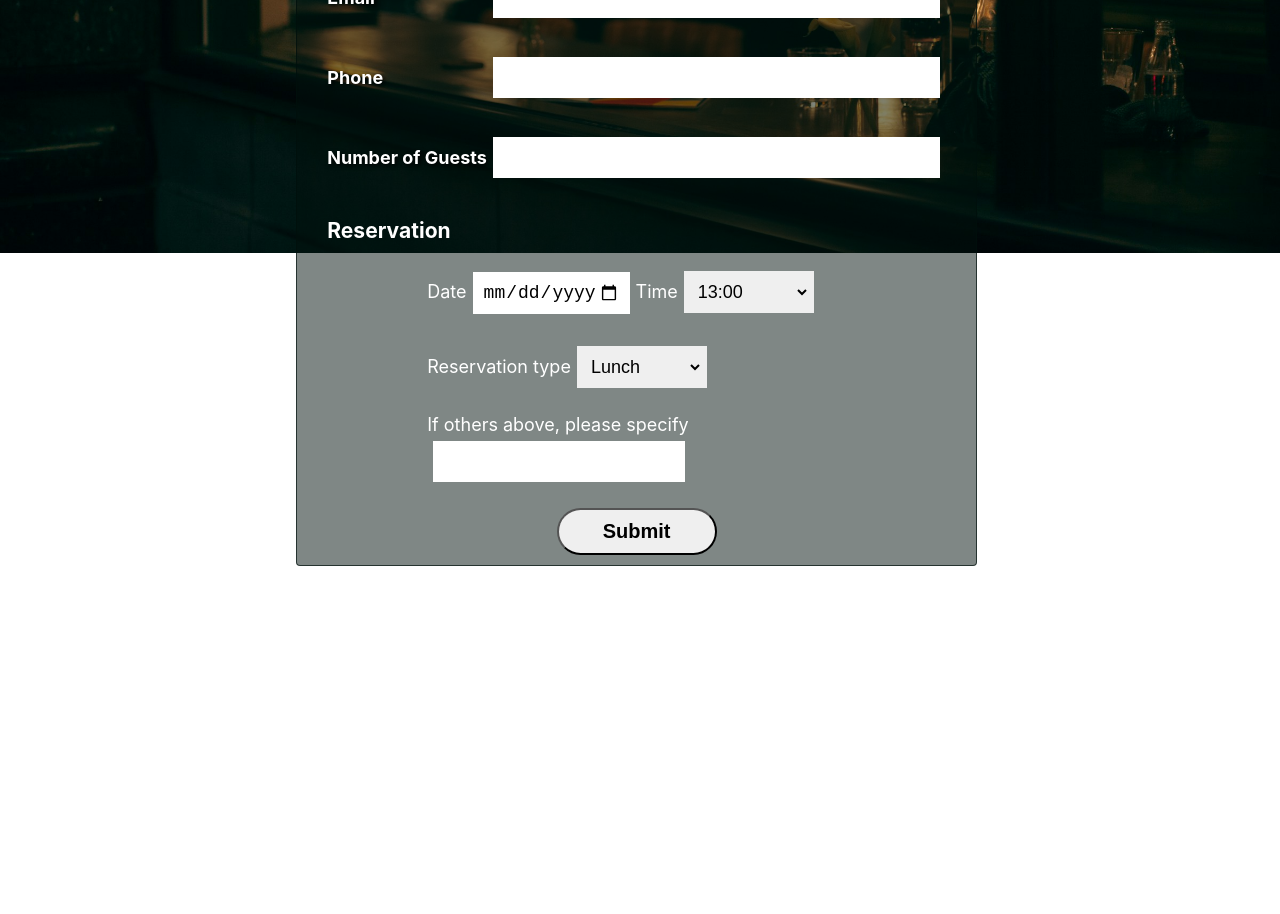
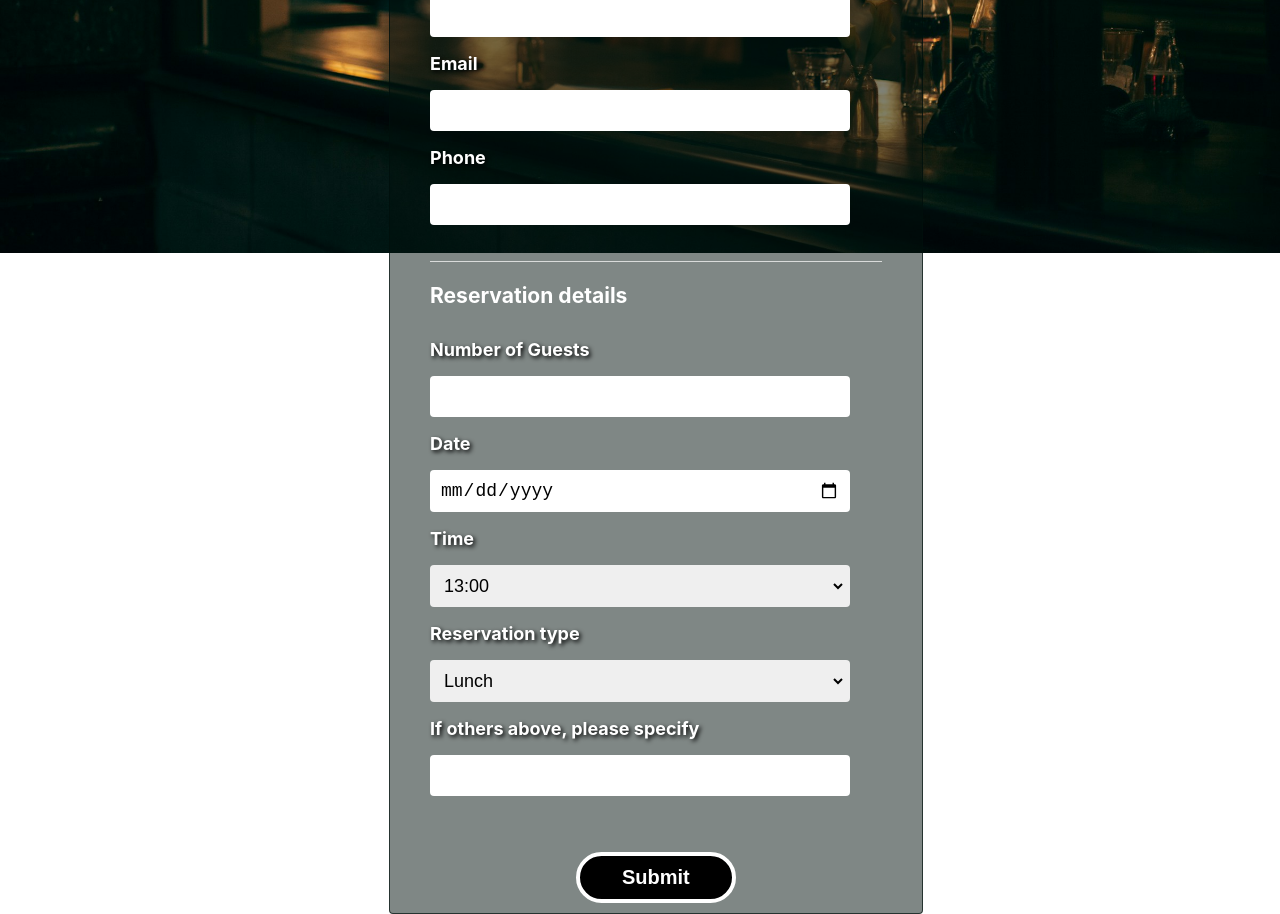
Before and after one commit to primasghar/Form, a React (Vite) app: page / in a window 1280 px wide. Shown: the part 600-1514 px from the top of the page. Before the commit the page ends 1166 px from the top, so only its background shows below. Built offline with nearby package versions, Linux system fonts and the light colour scheme.

Commit message:
Changed form layout grid to flex-box.

```diff
--- a/src/Form/Form.css
+++ b/src/Form/Form.css
@@ -7,19 +7,22 @@
     width: 90%;
     text-align: left;
     border-radius: 4px;
-    padding: 10px 30px;
+    padding: 10px 40px;
     border: 1px solid rgba(0,17,12, 0.7);
     background-color: rgba(0,17,12, 0.5);
 }
 
 
-.sectionOne{
-    display: grid;
-    align-items: center;
-    grid-template-columns: 160px 1fr;
-    grid-template-rows: repeat(5, 60px);
-    row-gap: 20px;
-    margin: 10px 0;
+.sectionOne, .sectionTwo, .sectionTwoInputs {
+    display: flex;
+    flex-direction: column;
+    gap:10px;
+}
+
+.sectionTwo {
+    margin-top: 30px;
+    margin-bottom: 30px;
+    border-top: 1px solid rgb(255,255,255, 0.7);
 }
 
 .mainHeading {
@@ -35,31 +38,30 @@
     text-shadow: 2px 2px 4px #000000;
 }
 
-.optionVal{
-    width: 130px;
-}
-
 input, .optionVal{
     font-size: 18px;
     font-weight: 500;
     border: 4px solid transparent;
+    border-radius: 4px;
     padding: 6px;
-    margin: 6px;
+    margin: 6px 0;
 }
 
-.reserveType, .reserveDateTime {
-    margin-left: 100px;
-    margin-bottom: 20px;
+input {
+    width: 400px;
+}
+.optionVal {
+    width: 420px;
 }
 
-.ifOthers {
-    margin-left: 100px;
-}
 .button {
+    color: inherit;
+    background-color:black;
     align-self: center;
     font-size: 20px;
     font-weight: 600;
     border-radius: 60px;
+    border: 4px solid white;
     padding: 10px 26px;
     width:160px;
     margin-top: 20px;
--- a/src/Form/Form.tsx
+++ b/src/Form/Form.tsx
@@ -4,7 +4,9 @@ const Form = () => {
     return (
         <div className="card">
             <h2 className="mainHeading">Reserve Table</h2>
+
             <form className="formContainer">
+                <h3 className="subHeading">Personal details </h3>
                 <section className="sectionOne">
                     <label htmlFor="firstname" className="label">First Name</label>
                     <input type="text" id="firstname"/>
@@ -17,18 +19,19 @@ const Form = () => {
 
                     <label htmlFor="phone" className="label">Phone</label>
                     <input type="number" id="phone"/>
+                </section>
+
+                <section className="sectionTwo">
+                    <h3 className="subHeading">Reservation details </h3>
+                    <div className="sectionTwoInputs">
 
                         <label htmlFor="totalGuests" className="label">Number of Guests</label>
                         <input type="text" id="totalGuests"/>
-                </section>
 
-                <section className="sectionTwo">
-                <h3 className="subHeading">Reservation </h3>
-                <div className=" reserveDateTime">
-                    <label htmlFor="date">Date</label>
+                        <label htmlFor="date" className="label">Date</label>
                         <input type="date" id="date" name="date" max="2024-12-31"/>
 
-                    <label htmlFor="time">Time</label>
+                        <label htmlFor="time" className="label">Time</label>
                         <select className="optionVal" name="time" id="time">
                             <option value="13:00" className="optionVal">13:00</option>
                             <option value="15:00" className="optionVal">15:00</option>
@@ -36,9 +39,8 @@ const Form = () => {
                             <option value="21:00" className="optionVal">21:00</option>
                             <option value="23:00" className="optionVal">23:00</option>
                         </select>
-                </div>
-                <div className="reserveType">
-                    <label htmlFor="type">Reservation type</label>
+
+                        <label htmlFor="type" className="label">Reservation type</label>
                         <select className="optionVal" name="type" id="type">
                             <option value="lunch" className="optionVal">Lunch</option>
                             <option value="dinner" className="optionVal">Dinner</option>
@@ -49,12 +51,9 @@ const Form = () => {
                             <option value="nightlife" className="optionVal">Nightlife</option>
                             <option value="others" className="optionVal">Others</option>
                         </select>
-                  </div>
-                    <div className="ifOthers">
-                    <label htmlFor="ifOthers" >If others above, please specify</label>
-                    <input type="text" id="ifOthers" name="otherSpecify"/>
-                </div>
 
+                        <label htmlFor="ifOthers" className="label">If others above, please specify</label>
+                        <input type="text" id="ifOthers" name="otherSpecify"/></div>
                 </section>
                 <button className="button">Submit</button>
             </form>
```
Lines whose indentation alone changed are shown as unchanged.
